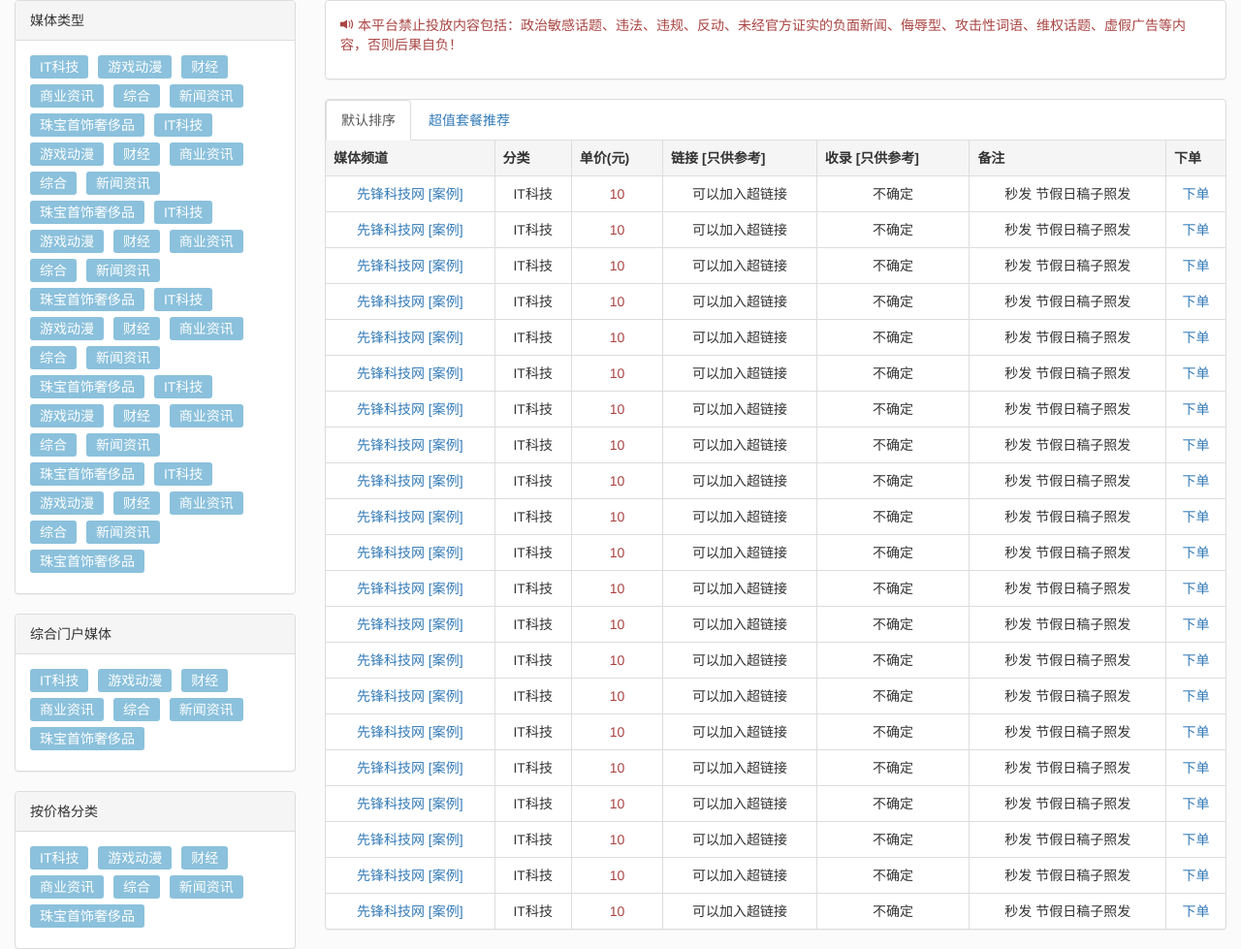
After one commit to lazyrong/rongfei, a PHP site: page /xwrw.html in a window 1280 px wide. The commit adds this page. Shown: the whole page at 97% size. Run offline with PHP 8.4, Linux system fonts and the light colour scheme.

Commit message:
write index

```diff
--- a/css/style.css
+++ b/css/style.css
@@ -1,31 +1,14 @@
-
-/* header */
-.header{position:fixed;height:90px;background:url(../images/line-solid.gif) repeat-x bottom;width:960px;margin:0 auto;z-index:100;}
-.menu{height:40px;background:url(../images/menu_bg_1.gif) no-repeat -99px bottom;z-index:100;background-position:0px 100%;position:absolute;top:50px;right:0;padding-right:1px;}
-.menu li{float:left;font-size:14px;text-align:center;line-height:18px;padding:0;}
-.menu li.lihover, .menu li.licurrent{padding-bottom:15px;border-bottom:3px solid #FE7700;}
-.menu li a{padding:2px 35px;border-right:1px solid #D7D7D7;color:#242424;font-weight:bold;margin:0;border-left:none;display:inline-block;font-size:14px;width:30px;}
-.menu li a.noborder{border-right:none;}
-.li_3{position:relative;z-index:100;}
-.li_3 a.noclick{width:60px;}
-.li_3_content{position:absolute;top:20px;left:0px;line-height:40px;z-index:99;display:none;height:188px;*top:18px;width:130px;}
-.li_3_content a:hover{color:#f18336!important;}
-.li_3_content dt{height:17px;border-bottom:3px solid #FE7700;*height:19px;line-height:17px;}
-.li_3_content dd{border-left:1px solid #E6E4E3;border-right:1px solid #E6E4E3;padding:0 8px;background:#ffffff url(../images/menu.gif) no-repeat bottom;}
-.li_3_content dd a{text-align:center;padding:0;border-right:none;color:#666;font-weight:normal;width:auto;}
-.li_3_content dd.lastItem{background-image:none;border-bottom:1px solid #E6E4E3;}
-.li_3_content dd.lastItem a{border-bottom:none;}
-.miui_logo{position:absolute;top:29px;left:0;}
-.language{position:absolute;right:0;top:10px;line-height:20px;height:20px;font-size:12px;color:#6D6D6D;text-align:right;}
-.language span{color:#A6A6A6;padding:0 3px;}
-.language a{color:#A6A6A6;}
-.language a:hover{text-decoration:underline;}
-
-
+body {
+   background-color: #FBFBFB;
+}
 .wrapper {
-	position:absolute; top:90px; left:0; right: 0;bottom: 0;
+	position:relative;
 }
-
+#iframe-body {
+    overflow: hidden;
+    left: 16.666%;
+    padding-bottom: 50px;
+}
 .right-contianer {
 	position: absolute;
     top: 0px;
@@ -33,22 +16,29 @@
     right: 0px;
     bottom: 0px;
 }
-.viewFramework-body {
-    position: absolute;
-    width: auto;
-    top: 0px;
-    bottom: 0px;
-    left: 0px;
-    right: 0px;
+
+div.media-tags {
+
 }
-.viewFramework-content {
-    position: absolute;
-    height: 100%;
-    width: auto;
-    top: 0px;
-    bottom: 0px;
-    left: 0px;
-    right: 0px;
-    overflow: hidden;
-    overflow-y: auto;
+.media-content {
+
 }
+
+div.media-tags .tags-box a {
+    display: inline-block;
+
+    margin: 0 6px 6px 0;
+    padding: 0 10px;
+
+    height: 24px;
+    border-radius: 3px;
+    background: #8BC1DC;
+    color: #fff;
+
+    line-height: 24px;
+    text-decoration: none;
+    -webkit-transition: all .3s linear;
+    -moz-transition: all .3s linear;
+    -o-transition: all .3s linear;
+    transition: all .3s linear;
+}
--- /dev/null
+++ b/xwrw.html
@@ -0,0 +1,327 @@
+<!DOCTYPE html>
+<html lang="zh-CN">
+  <head>
+    <meta charset="utf-8">
+    <title>荣飞传媒资料库</title>
+    <meta name="viewport" content="width=device-width, initial-scale=1.0">
+    <meta name="description" content="荣飞传媒资料库">
+    <meta name="author" content="rongfeichuanmei">
+
+    <!-- Le styles -->
+    <link href="css/bootstrap.min.css" rel="stylesheet">
+    <link href="css/style.css" rel="stylesheet">
+
+      <!-- HTML5 Shim 和 Respond.js 用于让 IE8 支持 HTML5元素和媒体查询 -->
+      <!-- 注意： 如果通过 file://  引入 Respond.js 文件，则该文件无法起效果 -->
+      <!--[if lt IE 9]>
+         <script src="https://oss.maxcdn.com/libs/html5shiv/3.7.0/html5shiv.js"></script>
+         <script src="https://oss.maxcdn.com/libs/respond.js/1.3.0/respond.min.js"></script>
+      <![endif]-->
+
+  </head>
+<body>
+<!-- left-menu -->
+  <div class="row-fluid clearfix">
+    <div class="col-md-4 col-lg-3 affix">
+    <div class="media-tags ">
+      <div class="panel panel-default">
+      <div class="panel-heading">
+        媒体类型
+      </div>
+        <div class="panel-body tags-box">
+          <a class="tags-link"href="">IT科技</a>
+          <a class="tags-link"href="">游戏动漫</a>
+          <a class="tags-link"href="">财经</a>
+          <a class="tags-link"href="">商业资讯</a>
+          <a class="tags-link"href="">综合</a>
+          <a class="tags-link"href="">新闻资讯</a>
+          <a class="tags-link"href="">珠宝首饰奢侈品</a>
+          <a class="tags-link"href="">IT科技</a>
+          <a class="tags-link"href="">游戏动漫</a>
+          <a class="tags-link"href="">财经</a>
+          <a class="tags-link"href="">商业资讯</a>
+          <a class="tags-link"href="">综合</a>
+          <a class="tags-link"href="">新闻资讯</a>
+          <a class="tags-link"href="">珠宝首饰奢侈品</a>
+          <a class="tags-link"href="">IT科技</a>
+          <a class="tags-link"href="">游戏动漫</a>
+          <a class="tags-link"href="">财经</a>
+          <a class="tags-link"href="">商业资讯</a>
+          <a class="tags-link"href="">综合</a>
+          <a class="tags-link"href="">新闻资讯</a>
+          <a class="tags-link"href="">珠宝首饰奢侈品</a>
+          <a class="tags-link"href="">IT科技</a>
+          <a class="tags-link"href="">游戏动漫</a>
+          <a class="tags-link"href="">财经</a>
+          <a class="tags-link"href="">商业资讯</a>
+          <a class="tags-link"href="">综合</a>
+          <a class="tags-link"href="">新闻资讯</a>
+          <a class="tags-link"href="">珠宝首饰奢侈品</a>
+          <a class="tags-link"href="">IT科技</a>
+          <a class="tags-link"href="">游戏动漫</a>
+          <a class="tags-link"href="">财经</a>
+          <a class="tags-link"href="">商业资讯</a>
+          <a class="tags-link"href="">综合</a>
+          <a class="tags-link"href="">新闻资讯</a>
+          <a class="tags-link"href="">珠宝首饰奢侈品</a>
+          <a class="tags-link"href="">IT科技</a>
+          <a class="tags-link"href="">游戏动漫</a>
+          <a class="tags-link"href="">财经</a>
+          <a class="tags-link"href="">商业资讯</a>
+          <a class="tags-link"href="">综合</a>
+          <a class="tags-link"href="">新闻资讯</a>
+          <a class="tags-link"href="">珠宝首饰奢侈品</a>
+        </div>
+      </div>
+            <div class="panel panel-default">
+      <div class="panel-heading">
+        综合门户媒体
+      </div>
+        <div class="panel-body tags-box">
+          <a class="tags-link"href="">IT科技</a>
+          <a class="tags-link"href="">游戏动漫</a>
+          <a class="tags-link"href="">财经</a>
+          <a class="tags-link"href="">商业资讯</a>
+          <a class="tags-link"href="">综合</a>
+          <a class="tags-link"href="">新闻资讯</a>
+          <a class="tags-link"href="">珠宝首饰奢侈品</a>
+        </div>
+      </div>
+            <div class="panel panel-default">
+      <div class="panel-heading">
+        按价格分类
+      </div>
+        <div class="panel-body tags-box">
+          <a class="tags-link"href="">IT科技</a>
+          <a class="tags-link"href="">游戏动漫</a>
+          <a class="tags-link"href="">财经</a>
+          <a class="tags-link"href="">商业资讯</a>
+          <a class="tags-link"href="">综合</a>
+          <a class="tags-link"href="">新闻资讯</a>
+          <a class="tags-link"href="">珠宝首饰奢侈品</a>
+        </div>
+      </div>
+      </div>
+    </div>
+<!-- right-content -->
+    <div class="col-md-offset-4 col-lg-offset-3 col-md-8 col-lg-9 media-content">
+      <div class="panel panel-default">
+      <div class="panel-body">
+        <p class="text-danger"><span class="glyphicon glyphicon-volume-up"></span>&nbsp;本平台禁止投放内容包括：政治敏感话题、违法、违规、反动、未经官方证实的负面新闻、侮辱型、攻击性词语、维权话题、虚假广告等内容，否则后果自负！</p>
+      </div>
+      </div>
+      <div class="panel panel-default">
+
+          <ul class="nav nav-tabs">
+           <li class="active"><a href="#">默认排序</a></li>
+           <li><a href="#">超值套餐推荐</a></li>
+          </ul>
+
+        <table class="table table-bordered table-hover text-center vertical-middle-lg">
+        <thead>
+          <tr style="background-color: #f5f5f5;">
+            <th>媒体频道</th>
+            <th>分类</th>
+            <th>单价(元)</th>
+            <th>链接 [只供参考]</th>
+            <th>收录 [只供参考]</th>
+            <th>备注</th>
+            <th>下单</th>
+          </tr>
+        </thead>
+        <tbody>
+          <tr>
+            <td><a href="#">先锋科技网</a><a href="#">   [案例]</a></td>
+            <td>IT科技</td>
+            <td><span class="text-danger">10</span></td>
+            <td>可以加入超链接</td>
+            <td>不确定</td>
+            <td>秒发 节假日稿子照发</td>
+            <td><a href="#">下单</a></td>
+          </tr>
+          <tr>
+            <td><a href="#">先锋科技网</a><a href="#">   [案例]</a></td>
+            <td>IT科技</td>
+            <td><span class="text-danger">10</span></td>
+            <td>可以加入超链接</td>
+            <td>不确定</td>
+            <td>秒发 节假日稿子照发</td>
+            <td><a href="#">下单</a></td>
+          </tr>
+          <tr>
+            <td><a href="#">先锋科技网</a><a href="#">   [案例]</a></td>
+            <td>IT科技</td>
+            <td><span class="text-danger">10</span></td>
+            <td>可以加入超链接</td>
+            <td>不确定</td>
+            <td>秒发 节假日稿子照发</td>
+            <td><a href="#">下单</a></td>
+          </tr>
+          <tr>
+            <td><a href="#">先锋科技网</a><a href="#">   [案例]</a></td>
+            <td>IT科技</td>
+            <td><span class="text-danger">10</span></td>
+            <td>可以加入超链接</td>
+            <td>不确定</td>
+            <td>秒发 节假日稿子照发</td>
+            <td><a href="#">下单</a></td>
+          </tr>
+          <tr>
+            <td><a href="#">先锋科技网</a><a href="#">   [案例]</a></td>
+            <td>IT科技</td>
+            <td><span class="text-danger">10</span></td>
+            <td>可以加入超链接</td>
+            <td>不确定</td>
+            <td>秒发 节假日稿子照发</td>
+            <td><a href="#">下单</a></td>
+          </tr>
+          <tr>
+            <td><a href="#">先锋科技网</a><a href="#">   [案例]</a></td>
+            <td>IT科技</td>
+            <td><span class="text-danger">10</span></td>
+            <td>可以加入超链接</td>
+            <td>不确定</td>
+            <td>秒发 节假日稿子照发</td>
+            <td><a href="#">下单</a></td>
+          </tr>
+          <tr>
+            <td><a href="#">先锋科技网</a><a href="#">   [案例]</a></td>
+            <td>IT科技</td>
+            <td><span class="text-danger">10</span></td>
+            <td>可以加入超链接</td>
+            <td>不确定</td>
+            <td>秒发 节假日稿子照发</td>
+            <td><a href="#">下单</a></td>
+          </tr>
+          <tr>
+            <td><a href="#">先锋科技网</a><a href="#">   [案例]</a></td>
+            <td>IT科技</td>
+            <td><span class="text-danger">10</span></td>
+            <td>可以加入超链接</td>
+            <td>不确定</td>
+            <td>秒发 节假日稿子照发</td>
+            <td><a href="#">下单</a></td>
+          </tr>
+          <tr>
+            <td><a href="#">先锋科技网</a><a href="#">   [案例]</a></td>
+            <td>IT科技</td>
+            <td><span class="text-danger">10</span></td>
+            <td>可以加入超链接</td>
+            <td>不确定</td>
+            <td>秒发 节假日稿子照发</td>
+            <td><a href="#">下单</a></td>
+          </tr>   <tr>
+            <td><a href="#">先锋科技网</a><a href="#">   [案例]</a></td>
+            <td>IT科技</td>
+            <td><span class="text-danger">10</span></td>
+            <td>可以加入超链接</td>
+            <td>不确定</td>
+            <td>秒发 节假日稿子照发</td>
+            <td><a href="#">下单</a></td>
+          </tr>
+          <tr>
+            <td><a href="#">先锋科技网</a><a href="#">   [案例]</a></td>
+            <td>IT科技</td>
+            <td><span class="text-danger">10</span></td>
+            <td>可以加入超链接</td>
+            <td>不确定</td>
+            <td>秒发 节假日稿子照发</td>
+            <td><a href="#">下单</a></td>
+          </tr>
+          <tr>
+            <td><a href="#">先锋科技网</a><a href="#">   [案例]</a></td>
+            <td>IT科技</td>
+            <td><span class="text-danger">10</span></td>
+            <td>可以加入超链接</td>
+            <td>不确定</td>
+            <td>秒发 节假日稿子照发</td>
+            <td><a href="#">下单</a></td>
+          </tr>
+          <tr>
+            <td><a href="#">先锋科技网</a><a href="#">   [案例]</a></td>
+            <td>IT科技</td>
+            <td><span class="text-danger">10</span></td>
+            <td>可以加入超链接</td>
+            <td>不确定</td>
+            <td>秒发 节假日稿子照发</td>
+            <td><a href="#">下单</a></td>
+          </tr>
+          <tr>
+            <td><a href="#">先锋科技网</a><a href="#">   [案例]</a></td>
+            <td>IT科技</td>
+            <td><span class="text-danger">10</span></td>
+            <td>可以加入超链接</td>
+            <td>不确定</td>
+            <td>秒发 节假日稿子照发</td>
+            <td><a href="#">下单</a></td>
+          </tr>
+          <tr>
+            <td><a href="#">先锋科技网</a><a href="#">   [案例]</a></td>
+            <td>IT科技</td>
+            <td><span class="text-danger">10</span></td>
+            <td>可以加入超链接</td>
+            <td>不确定</td>
+            <td>秒发 节假日稿子照发</td>
+            <td><a href="#">下单</a></td>
+          </tr>
+          <tr>
+            <td><a href="#">先锋科技网</a><a href="#">   [案例]</a></td>
+            <td>IT科技</td>
+            <td><span class="text-danger">10</span></td>
+            <td>可以加入超链接</td>
+            <td>不确定</td>
+            <td>秒发 节假日稿子照发</td>
+            <td><a href="#">下单</a></td>
+          </tr>
+          <tr>
+            <td><a href="#">先锋科技网</a><a href="#">   [案例]</a></td>
+            <td>IT科技</td>
+            <td><span class="text-danger">10</span></td>
+            <td>可以加入超链接</td>
+            <td>不确定</td>
+            <td>秒发 节假日稿子照发</td>
+            <td><a href="#">下单</a></td>
+          </tr>
+          <tr>
+            <td><a href="#">先锋科技网</a><a href="#">   [案例]</a></td>
+            <td>IT科技</td>
+            <td><span class="text-danger">10</span></td>
+            <td>可以加入超链接</td>
+            <td>不确定</td>
+            <td>秒发 节假日稿子照发</td>
+            <td><a href="#">下单</a></td>
+          </tr>          <tr>
+            <td><a href="#">先锋科技网</a><a href="#">   [案例]</a></td>
+            <td>IT科技</td>
+            <td><span class="text-danger">10</span></td>
+            <td>可以加入超链接</td>
+            <td>不确定</td>
+            <td>秒发 节假日稿子照发</td>
+            <td><a href="#">下单</a></td>
+          </tr>          <tr>
+            <td><a href="#">先锋科技网</a><a href="#">   [案例]</a></td>
+            <td>IT科技</td>
+            <td><span class="text-danger">10</span></td>
+            <td>可以加入超链接</td>
+            <td>不确定</td>
+            <td>秒发 节假日稿子照发</td>
+            <td><a href="#">下单</a></td>
+          </tr>          <tr>
+            <td><a href="#">先锋科技网</a><a href="#">   [案例]</a></td>
+            <td>IT科技</td>
+            <td><span class="text-danger">10</span></td>
+            <td>可以加入超链接</td>
+            <td>不确定</td>
+            <td>秒发 节假日稿子照发</td>
+            <td><a href="#">下单</a></td>
+          </tr>
+        </tbody>
+      </table>
+  </div>
+  </div>
+  </div>
+    <!-- jQuery (Bootstrap 的 JavaScript 插件需要引入 jQuery) -->
+    <script src="js/jquery-1.9.1.min.js"></script>
+    <script src="js/bootstrap.min.js"></script>
+</body>
+</html>
```
Also changed, not shown: index.html (+51 -30 lines).
